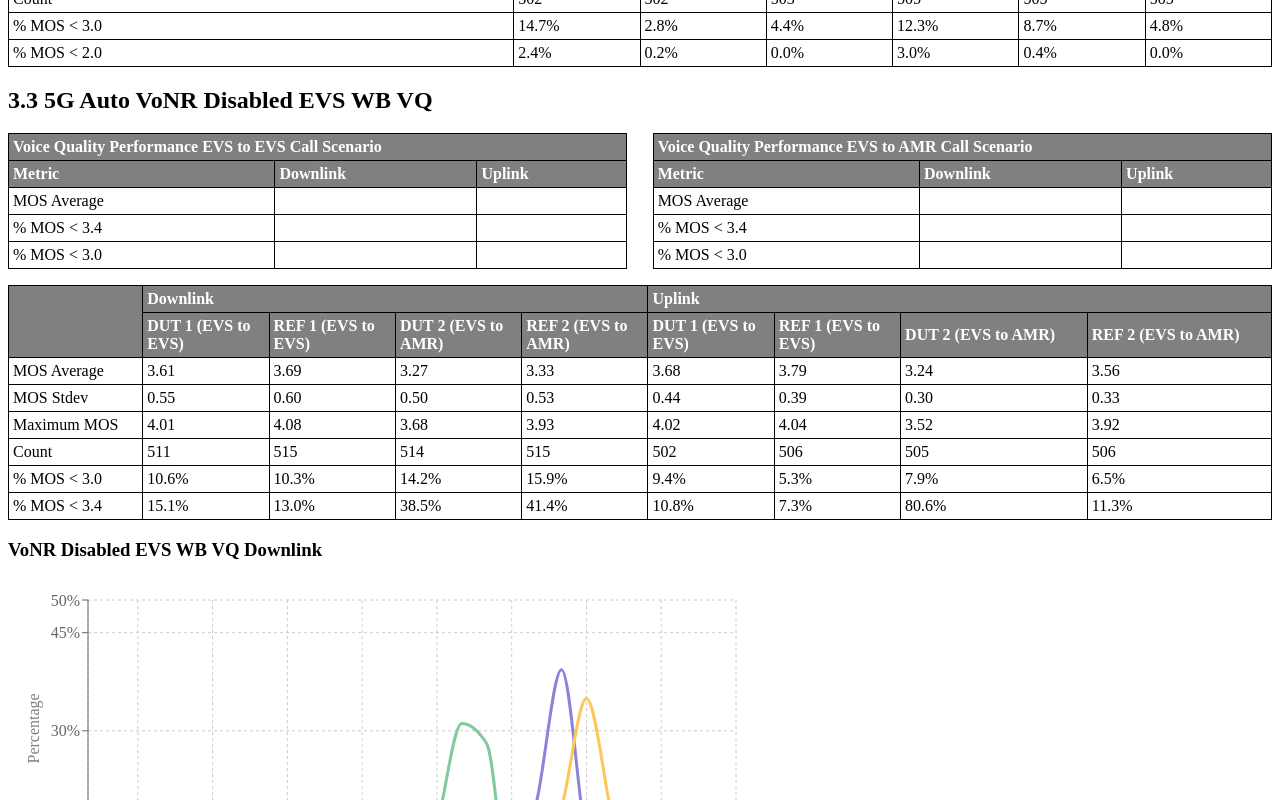
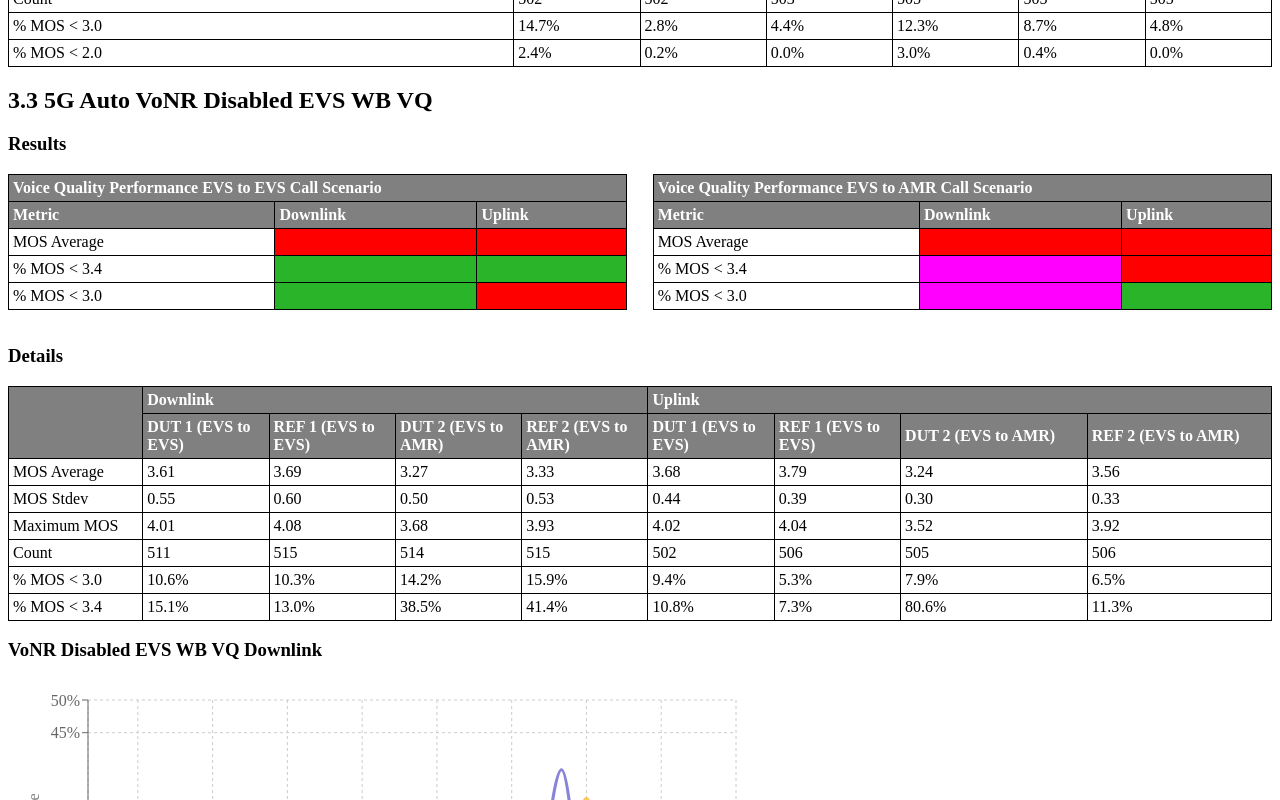
Before and after one commit to LiJieSu0/Fit4Launch_Report, a React (Create React App) app in the folder report-generator-app/: page / in a window 1280 px wide. Shown: the part 2820-3620 px from the top of the page. Built offline with nearby package versions, Linux system fonts and the light colour scheme; what chartjs-plugin-datalabels would draw is missing.

Commit message:
modify vq layout

```diff
--- a/report-generator-app/src/ReportDetails/VoiceQuality/VqCases/VqEvsWbVqDisabled.js
+++ b/report-generator-app/src/ReportDetails/VoiceQuality/VqCases/VqEvsWbVqDisabled.js
@@ -44,28 +44,51 @@ const vqTableData3 = [
 const vqTableDataEVStoEVS_3_3 = [
   {
     metric: "MOS Average",
-    downlink: "",
-    uplink: "",
+    downlink: { value: "3.61", className: "bg-performance-fail" },
+    uplink: { value: "3.69", className: "bg-performance-fail" },
     highlight: true
   },
   {
     metric: "% MOS < 3.4",
-    downlink: "",
-    uplink: "",
+    downlink: { value: "15.1%", className: "bg-performance-pass" },
+    uplink: { value: "13.0%", className: "bg-performance-pass" },
     highlight: false
   },
   {
     metric: "% MOS < 3.0",
-    downlink: "",
-    uplink: "",
+    downlink: { value: "10.6%", className: "bg-performance-pass" },
+    uplink: { value: "10.3%", className: "bg-performance-fail" },
+    highlight: true
+  }
+];
+
+const vqTableDataEVStoAMR_3_3 = [
+  {
+    metric: "MOS Average",
+    downlink: { value: "3.27", className: "bg-performance-fail" },
+    uplink: { value: "3.33", className: "bg-performance-fail" },
+    highlight: true
+  },
+  {
+    metric: "% MOS < 3.4",
+    downlink: { value: "38.5%", className: "bg-performance-excellent" },
+    uplink: { value: "41.4%", className: "bg-performance-fail" },
+    highlight: false
+  },
+  {
+    metric: "% MOS < 3.0",
+    downlink: { value: "14.2%", className: "bg-performance-excellent" },
+    uplink: { value: "15.9%", className: "bg-performance-pass" },
     highlight: true
   }
 ];
 
 const VqEvsWbVqDisabled = () => {
   return (
+    <>
       <div className="page-content">
         <h2>3.3 5G Auto VoNR Disabled EVS WB VQ</h2>
+        <h3>Results</h3>
         <div className="two-column-layout">
           <table className="general-table-style half-width-table">
             <thead>
@@ -85,8 +108,8 @@ const VqEvsWbVqDisabled = () => {
               {vqTableDataEVStoEVS_3_3.map((row, index) => (
                 <tr key={index} className={row.highlight ? 'highlight-row' : ''}>
                   <td>{row.metric}</td>
-                <td>{row.downlink}</td>
-                <td>{row.uplink}</td>
+                  <td className={row.downlink.className}></td>
+                  <td className={row.uplink.className}></td>
                 </tr>
               ))}
             </tbody>
@@ -107,16 +130,17 @@ const VqEvsWbVqDisabled = () => {
               </tr>
             </thead>
             <tbody>
-            {vqTableDataEVStoEVS_3_3.map((row, index) => (
+              {vqTableDataEVStoAMR_3_3.map((row, index) => (
                 <tr key={index} className={row.highlight ? 'highlight-row' : ''}>
                   <td>{row.metric}</td>
-                <td>{row.downlink}</td>
-                <td>{row.uplink}</td>
+                  <td className={row.downlink.className}></td>
+                  <td className={row.uplink.className}></td>
                 </tr>
               ))}
             </tbody>
           </table>
         </div>
+        <h3>Details</h3>
         <table className="general-table-style vq-details-table">
           <thead>
             <tr>
@@ -151,14 +175,17 @@ const VqEvsWbVqDisabled = () => {
             ))}
           </tbody>
         </table>
+      </div>
+      <div className="page-content">
         <h3>VoNR Disabled EVS WB VQ Downlink</h3>
         <VqLineChart dataSource="vonr_disabled_evs_wb_vq_mobile" />
         <VqMosTable  dataSource="vonr_disabled_evs_wb_vq_mobile" />
         <h3>VoNR Disabled EVS WB VQ Uplink</h3>
         <VqLineChart dataSource="vonr_disabled_evs_wb_vq_base" />
         <VqMosTable  dataSource="vonr_disabled_evs_wb_vq_base" />
+      </div>
 
-    </div>
+    </>
   );
 };
 
--- a/report-generator-app/src/StyleScript/Restricted_Report_Style.css
+++ b/report-generator-app/src/StyleScript/Restricted_Report_Style.css
@@ -284,6 +284,21 @@ VQ
   color: #FFFFFF;
 }
 
+.bg-performance-fail {
+  background-color: var(--performance-fail);
+  color: #FFFFFF;
+}
+
+.bg-performance-pass {
+  background-color: var(--performance-pass);
+  color: #FFFFFF;
+}
+
+.bg-performance-excellent {
+  background-color: var(--performance-excellent);
+  color: #FFFFFF;
+}
+
 .performance-table {
   width: 100%;
   border-collapse: collapse;
```
Also changed, not shown: report-generator-app/src/ReportDetails/VoiceQuality/VqCases/VqAmrWbVq.js (+1 -8 lines). Lines whose indentation alone changed are shown as unchanged.
